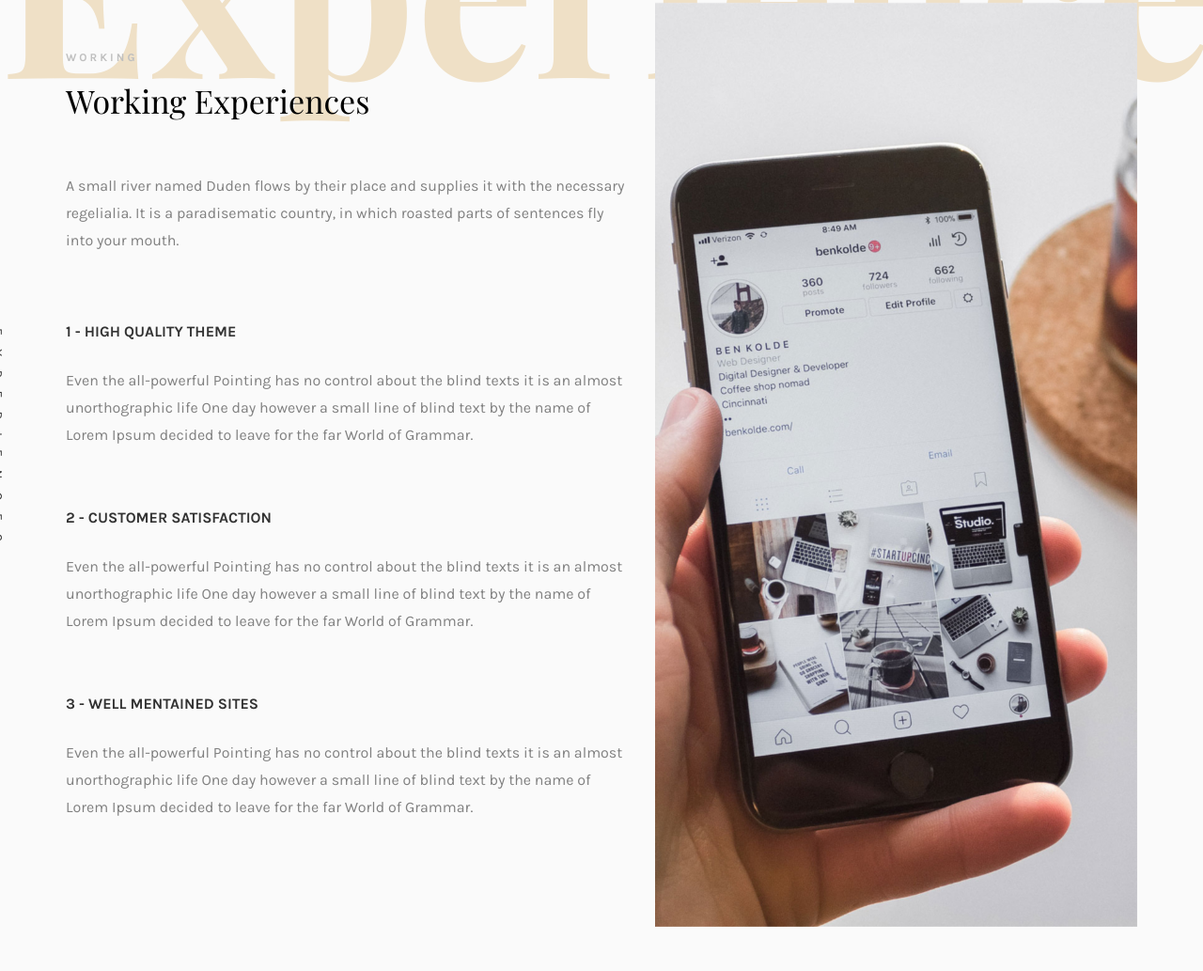
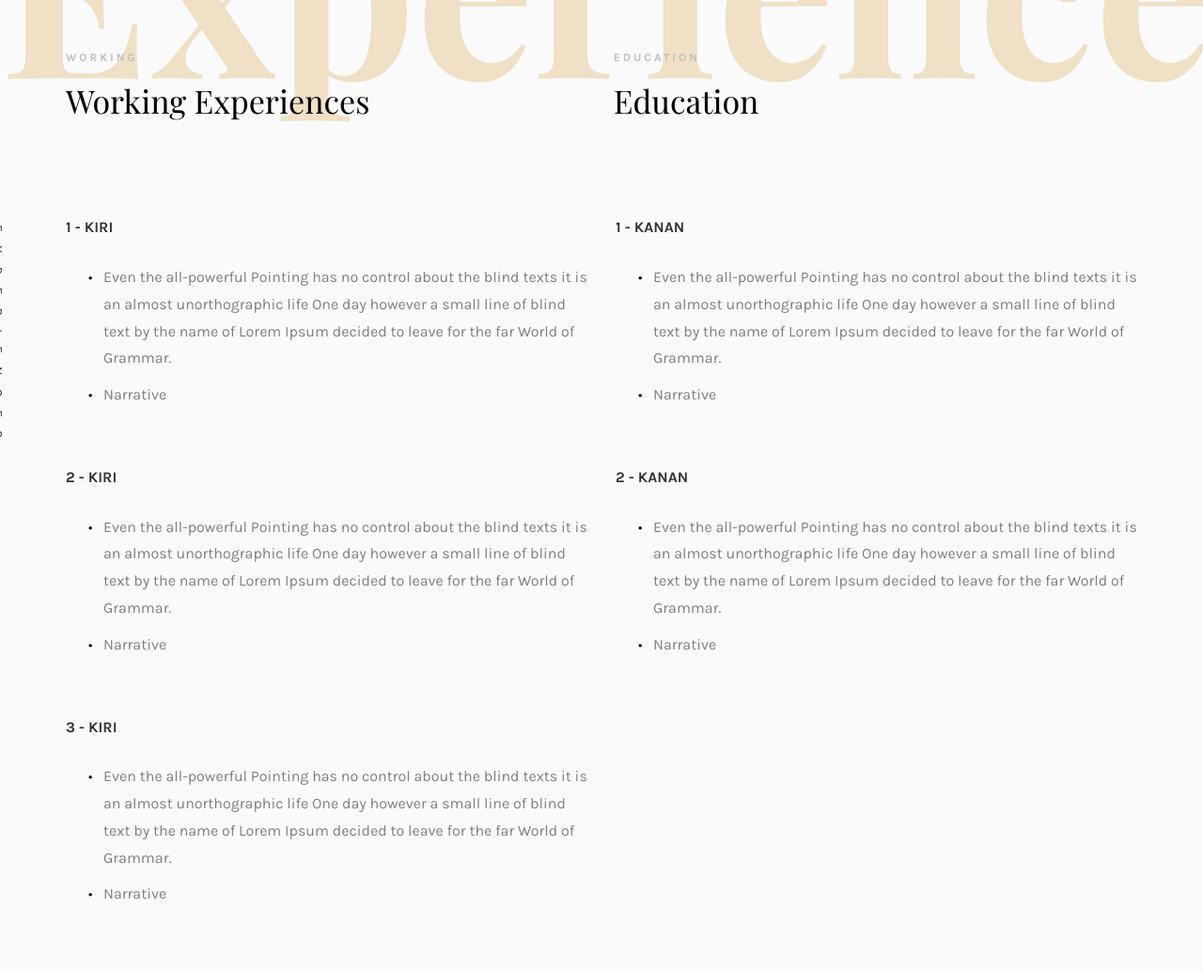
Before and after one commit to nadyatyandra/nadyatyandra.github.io, a plain HTML site: page index.html in a window 1280 px wide. Shown: the part 961-1994 px from the top of the page at 94% size. Drawn offline with nearby package versions, Linux system fonts and the light colour scheme; files whose address does not match are found by name; a web font is replaced by a local one.

Commit message:
structure for experiences

```diff
--- a/css/style.css
+++ b/css/style.css
@@ -291,6 +291,10 @@ h1, h2, h3, h4, h5, h6 {
       opacity: 1; }
     #colorlib-main-nav .gallery:hover span, #colorlib-main-nav .gallery:focus span {
       opacity: 1; }
+
+.custom-padding {
+  padding: 3em 2em 0 0;
+}
 
 header {
   padding: 2em 0;
--- a/index.html
+++ b/index.html
@@ -152,37 +152,68 @@
 				<div class="row">
 					<div class="col-md-12">
 						<div class="services-flex">
-							<div class="one-third">
-								<div class="row">
-									<div class="col-md-12 col-md-offset-0 animate-box intro-heading">
+							<div class="row custom-padding">
+								<div class="col-md-8 col-md-offset-0 animate-box intro-heading">
 									<span>Working</span>
 									<h2>Working Experiences</h2>
-										<p>A small river named Duden flows by their place and supplies it with the necessary regelialia. It is a paradisematic country, in which roasted parts of sentences fly into your mouth.</p>
+								</div>
+								<div class="col-md-4 col-md-push-5 animate-box intro-heading">
+									<span>Education</span>
+									<h2>Education</h2>
 								</div>
 							</div>
+
 							<div class="row">
 								<div class="col-md-12">
 									<div class="rotate">
 										<h2 class="heading">Experiences</h2>
 									</div>
 								</div>
-									<div class="col-md-12">
+								<div class="col-md-6 animate-box">
 									<div class="services animate-box">
-											<h3>1 - High Quality Theme</h3>
-											<p>Even the all-powerful Pointing has no control about the blind texts it is an almost unorthographic life One day however a small line of blind text by the name of Lorem Ipsum decided to leave for the far World of Grammar.</p>
-										</div>
-										<div class="services animate-box">
-											<h3>2 - Customer Satisfaction</h3>
-											<p>Even the all-powerful Pointing has no control about the blind texts it is an almost unorthographic life One day however a small line of blind text by the name of Lorem Ipsum decided to leave for the far World of Grammar.</p>
-										</div>
-										<div class="services animate-box">
-											<h3>3 - Well Mentained Sites</h3>
-											<p>Even the all-powerful Pointing has no control about the blind texts it is an almost unorthographic life One day however a small line of blind text by the name of Lorem Ipsum decided to leave for the far World of Grammar.</p>
+										<h3>1 - Kiri</h3>
+										<ul>
+											<li>Even the all-powerful Pointing has no control about the blind texts it is an almost unorthographic life One day however a small line of blind text by the name of Lorem Ipsum decided to leave for the far World of Grammar.</li>
+											<li>Narrative</li>
+										</ul>
 									</div>
 								</div>
+								<div class="col-md-6 animate-box">
+									<div class="services animate-box">
+										<h3>1 - Kanan</h3>
+										<ul>
+											<li>Even the all-powerful Pointing has no control about the blind texts it is an almost unorthographic life One day however a small line of blind text by the name of Lorem Ipsum decided to leave for the far World of Grammar.</li>
+											<li>Narrative</li>
+										</ul>
 									</div>
 								</div>
-							<div class="one-forth services-img" style="background-image: url(images/services-img-1.jpg);">
+								<div class="col-md-6 animate-box">
+									<div class="services animate-box">
+										<h3>2 - Kiri</h3>
+										<ul>
+											<li>Even the all-powerful Pointing has no control about the blind texts it is an almost unorthographic life One day however a small line of blind text by the name of Lorem Ipsum decided to leave for the far World of Grammar.</li>
+											<li>Narrative</li>
+										</ul>
+									</div>
+								</div>
+								<div class="col-md-6 animate-box">
+									<div class="services animate-box">
+										<h3>2 - Kanan</h3>
+										<ul>
+											<li>Even the all-powerful Pointing has no control about the blind texts it is an almost unorthographic life One day however a small line of blind text by the name of Lorem Ipsum decided to leave for the far World of Grammar.</li>
+											<li>Narrative</li>
+										</ul>
+									</div>
+								</div>
+								<div class="col-md-6 animate-box">
+									<div class="services animate-box">
+										<h3>3 - Kiri</h3>
+										<ul>
+											<li>Even the all-powerful Pointing has no control about the blind texts it is an almost unorthographic life One day however a small line of blind text by the name of Lorem Ipsum decided to leave for the far World of Grammar.</li>
+											<li>Narrative</li>
+										</ul>
+									</div>
+								</div>
 							</div>
 						</div>
 					</div>
@@ -430,7 +461,7 @@
 			</div>
 		</div>
 
-		<div id="colorlib-testimony">
+		<!-- <div id="colorlib-testimony">
 			<div class="container">
 				<div class="row text-center">
 					<h2 class="bold">Testimonies</h2>
@@ -483,7 +514,7 @@
 					</div>
 				</div>
 			</div>
-		</div>
+		</div> -->
 
 		<footer>
 			<div id="footer">
```
Lines whose indentation alone changed are shown as unchanged.
